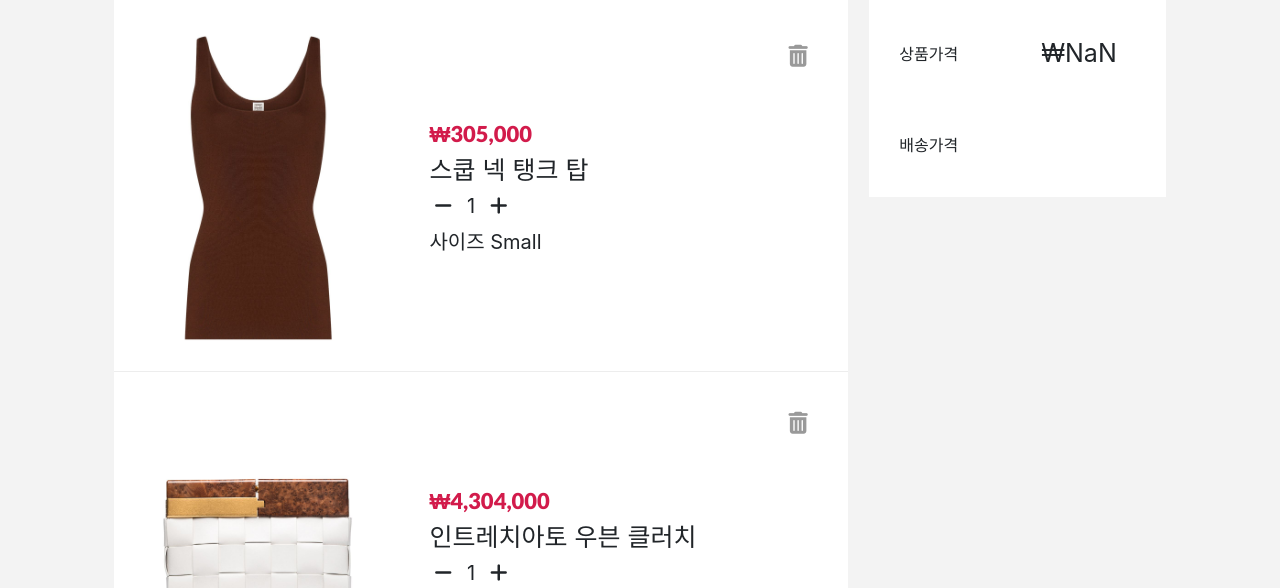
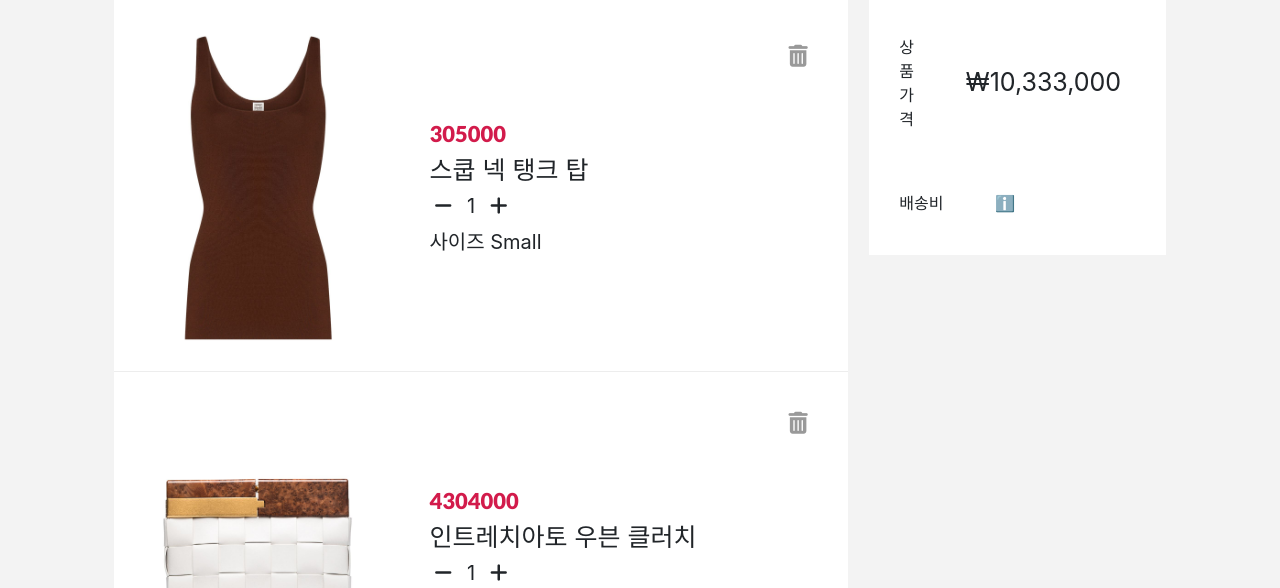
Before and after one commit to Lee-ji-soo/SOOSHOP, a plain HTML site: page SOO-cart.html in a window 1280 px wide. Shown: the part 190-778 px from the top of the page. Drawn offline with nearby package versions, Linux system fonts and the light colour scheme.

Commit message:
cart 가격 더하기 수정  + KRW으로 변환(문제있음 각 상품의 가격이 수정이 KRW으로 안됨)

```diff
--- a/SOO-cart.html
+++ b/SOO-cart.html
@@ -7,11 +7,9 @@
     <meta name="viewport" content="width=device-width, initial-scale=1, shrink-to-fit=no">
 
     <!-- Bootstrap CSS -->
-  <link rel="stylesheet" href="https://stackpath.bootstrapcdn.com/bootstrap/4.5.0/css/bootstrap.min.css"
-    integrity="sha384-9aIt2nRpC12Uk9gS9baDl411NQApFmC26EwAOH8WgZl5MYYxFfc+NcPb1dKGj7Sk" crossorigin="anonymous">
+    <link rel="stylesheet" href="https://stackpath.bootstrapcdn.com/bootstrap/4.5.0/css/bootstrap.min.css" integrity="sha384-9aIt2nRpC12Uk9gS9baDl411NQApFmC26EwAOH8WgZl5MYYxFfc+NcPb1dKGj7Sk" crossorigin="anonymous">
 
-  <script src="https://code.jquery.com/jquery-3.4.1.min.js"
-    integrity="sha256-CSXorXvZcTkaix6Yvo6HppcZGetbYMGWSFlBw8HfCJo=" crossorigin="anonymous"></script>
+    <script src="https://code.jquery.com/jquery-3.4.1.min.js" integrity="sha256-CSXorXvZcTkaix6Yvo6HppcZGetbYMGWSFlBw8HfCJo=" crossorigin="anonymous"></script>
     <script src="https://kit.fontawesome.com/51b298796c.js" crossorigin="anonymous"></script>
 
     <link rel="stylesheet" tyle="text/css" href="css/main.css">
@@ -21,11 +19,9 @@
 
 <body>
     <!--navibar HTML-->
-  <nav class="navbar navbar-expand-lg navbar-light bg-light"
-    style="position:fixed; width:100%; z-index:3;top:0; opacity:0.8">
+    <nav class="navbar navbar-expand-lg navbar-light bg-light" style="position:fixed; width:100%; z-index:3;top:0; opacity:0.8">
         <a class="navbar-brand" href="./SOO-index.html">SOOSHOP</a>
-    <button class="navbar-toggler" type="button" data-toggle="collapse" data-target="#navbarNav"
-      aria-controls="navbarNav" aria-expanded="false" aria-label="Toggle navigation">
+        <button class="navbar-toggler" type="button" data-toggle="collapse" data-target="#navbarNav" aria-controls="navbarNav" aria-expanded="false" aria-label="Toggle navigation">
             <span class="navbar-toggler-icon"></span>
         </button>
         <div class="collapse navbar-collapse" id="navbarNav">
@@ -59,26 +55,21 @@
             <div class="sum__table">
                 <h4 id="sum-title">TOTAL</h4>
                 <div class='sum-box sum__product'>
-          <span class='sum-box__tt'> 상품가격</span>
+                    <span class='sum-box__tt'>상품가격</span>
                     <span id="sum"></span>
                 </div>
                 <div class='sum-box sum__ship'>
-          <span class='sum-box__tt'> 배송가격</span>
-          <spanid="sum"></span>
+                    <span class='sum-box__tt'>배송비</span>
+                    <span id="ship">ℹ️</span>
                 </div>
             </div>
         </div>
     </div>
-
     <script src="js/cart.js"></script>
     <!-- Optional JavaScript -->
     <!-- jQuery first, then Popper.js, then Bootstrap JS -->
-  <script src="https://cdn.jsdelivr.net/npm/popper.js@1.16.0/dist/umd/popper.min.js"
-    integrity="sha384-Q6E9RHvbIyZFJoft+2mJbHaEWldlvI9IOYy5n3zV9zzTtmI3UksdQRVvoxMfooAo"
-    crossorigin="anonymous"></script>
-  <script src="https://stackpath.bootstrapcdn.com/bootstrap/4.5.0/js/bootstrap.min.js"
-    integrity="sha384-OgVRvuATP1z7JjHLkuOU7Xw704+h835Lr+6QL9UvYjZE3Ipu6Tp75j7Bh/kR0JKI"
-    crossorigin="anonymous"></script>
+    <script src="https://cdn.jsdelivr.net/npm/popper.js@1.16.0/dist/umd/popper.min.js" integrity="sha384-Q6E9RHvbIyZFJoft+2mJbHaEWldlvI9IOYy5n3zV9zzTtmI3UksdQRVvoxMfooAo" crossorigin="anonymous"></script>
+    <script src="https://stackpath.bootstrapcdn.com/bootstrap/4.5.0/js/bootstrap.min.js" integrity="sha384-OgVRvuATP1z7JjHLkuOU7Xw704+h835Lr+6QL9UvYjZE3Ipu6Tp75j7Bh/kR0JKI" crossorigin="anonymous"></script>
 </body>
 
 </html>
--- a/css/cart.css
+++ b/css/cart.css
@@ -1,44 +1,50 @@
-.cart-body{
+.cart-body {
     background-color: #f3f3f3;
 }
+
 .cart-bg {
     padding: 90px 1%;
-    max-width:1100px;
+    max-width: 1100px;
     height: 100%;
-    margin:0 auto;
+    margin: 0 auto;
     display: flex;
     flex-direction: row;
 }
+
 .shoppingbag__table,
-  .sum__table{
+.sum__table {
     background-color: white;
     margin: 0 1%;
     padding-bottom: 10px;
 
 }
 
-  .shoppingbag__table{
+.shoppingbag__table {
     height: 100%;
-    min-width:65%;
+    min-width: 65%;
 }
 
 
-  #cart-title, #sum-title{
-    font-size:30px;
+#cart-title,
+#sum-title {
+    font-size: 30px;
     border-bottom: 1px solid #ededed;
-    display:block;
+    display: block;
 }
 
-  #cart-title, .cart-boxs, #sum-title, .sum-box {
+#cart-title,
+.cart-boxs,
+#sum-title,
+.sum-box {
     padding: 30px 30px;
 }
 
 .cart-boxs {
     border-bottom: 1px solid #ededed;
-    position:relative;
-    width:100%;
-    height:100%;
-    display:flex;
+    position: relative;
+    width: 100%;
+    height: 100%;
+    display: flex;
     flex-direction: row;
     align-items: center;
 }
@@ -47,30 +53,31 @@
     border: none
 }
 
-  .cart-boxs__img{
-    width:34%;
+.cart-boxs__img {
+    width: 34%;
 }
 
-  .cart-boxs__img img{
+.cart-boxs__img img {
     width: 100%;
 }
 
 .cart-boxs__detail {
     display: flex;
     line-height: 30px;
-    width:60%;
+    width: 60%;
     flex-direction: column;
 }
+
 .cart-boxs__detail div {
-    font-size:20px;
+    font-size: 20px;
     padding: 3px 0;
-    padding-left:14%;
+    padding-left: 14%;
 }
 
 
 .cart-boxs__detail .name {
     font-size: 25px;
-    font-weight:100;
+    font-weight: 100;
 }
 
 
@@ -86,31 +93,33 @@
 }
 
 
-  .cart-boxs .delete{
-    position:absolute;
-    top:40px;
-    right:40px;
-    font-size:22px;
-    color:#999;
+.cart-boxs .delete {
+    position: absolute;
+    top: 40px;
+    right: 40px;
+    font-size: 22px;
+    color: #999;
 }
 
-  .sum__table{
-    width:50%;
-    height:max-content;
+.sum__table {
+    width: 50%;
+    height: max-content;
 }
 
-  .sum-box{
-    display:flex;
-    align-items:center;
+.sum-box {
+    width: 70%;
+    display: flex;
+    align-items: center;
 }
 
-  .sum-box__tt{
-    padding-right:35%;
+.sum-box__tt {
+    padding-right: 35%;
 }
 
 #sum {
     font-size: 25px;
 }
+
 .delete {
     border: none;
     background: none;
@@ -126,11 +135,8 @@
         flex-direction: column;
     }
 
-    .sum__table{
-      margin-top:20px;
-      width:98%;
-    }
-    .cart-boxs__detail .delete{
-      bottom:0px;
+    .sum__table {
+        margin-top: 20px;
+        width: 98%;
     }
 }
--- a/js/cart.js
+++ b/js/cart.js
@@ -24,13 +24,12 @@ dataArr.push(data1, data2, data3, data4, data5);
 for (i = 0; i < dataArr.length; i++) {
     $('.table').append(
         `<div class="cart-boxs" data-id="${dataArr[i].id}">
-        <div scope="row" class="cartBox" id="dataId"data-id="${dataArr[i].id}"></div>
-        <div class="cart-boxs__img">
-          <img src="${dataArr[i].img}">
-        </div>
-
-        <div class="cart-boxs__detail">
-          <div class="price">${dataArr[i].price}</div>
+          <div scope="row" class="cartBox"              id="dataId" data-id="${dataArr[i].id}"></div>
+          <div class="cart-boxs__img">
+            <img src="${dataArr[i].img}">
+          </div>
+          <div class="cart-boxs__detail">
+          <div data-id="${dataArr[i].id}" class="price">${dataArr[i].price}</div>
           <div class='name'>${dataArr[i].name}</div>
           <div><i class="fas fa-minus minus"></i><span class="amount">${dataArr[i].quantity}</span><i class="fas fa-plus plus"></i></div>
           <div>사이즈 ${dataArr[i].size}</div>
@@ -39,34 +38,48 @@ for (i = 0; i < dataArr.length; i++) {
           <i class="fas fa-trash-alt  delete"></i>
         </div>
       </div>`)
+
     localStorage.setItem(`product${dataArr[i].id}`, JSON.stringify(dataArr[i]))
 }
+//한국 돈으로 프린트
+const cartBox = $('.cart-boxs');
+var eachPrice = $('.price');
 
-//한국돈으로 표시하기
-let cartBox = $('.cart-boxs')
-let eachPrice = $('.price')
-for (i = 0; i < cartBox.length; i++) {
-    let eachPriceHTML = eachPrice[i].innerHTML
-    let eachPriceInKor = Number(eachPriceHTML).toLocaleString()
-    // let eachPriceInKor = eachPriceHTML[i].toLocaleString();
-    eachPrice[i].innerHTML = `₩${eachPriceInKor}`
+for (i = 0; i < eachPrice.length; i++) {
+
+    let willChange = eachPrice[i].innerHTML
+    let printKorSumEach = new Intl.NumberFormat('ko-KR', {
+        style: 'currency',
+        currency: 'KRW'
+    }).format(willChange);
 }
 
 //합계구하기
 function sum() {
-    price = $('.price');
     let sum = 0;
-    for (i = 0; i < price.length; i++) {
-        sum += Number(price[i].innerHTML);
+    for (i = 0; i < eachPrice.length; i++) {
+        sum += Number(eachPrice[i].innerHTML);
     }
-    var sumKor = sum.toLocaleString();
-    $('#sum').html(`₩${sumKor}`);
+    var semisum = $('#sum').html(sum)
+    // krw으로 변경
+    var korSum = semisum.html()
+    //가격 내용 krw으로 변경
+
+    let printKorSum = new Intl.NumberFormat('ko-KR', {
+        style: 'currency',
+        currency: 'KRW'
+    }).format(korSum);
+
+    let newPrint = semisum.html(printKorSum);
+
+    ("#sum").innerHTML = newPrint;
 }
-
 
 //마이너스키
 function minus(e) {
-    var jprice = dataArr[`${$(e.target).parent().siblings('#dataId').html()}` - 1].price;
+    var etargetID = e.target.parentNode.parentNode.parentNode.dataset.id - 1;
+
+    var jprice = dataArr[etargetID].price;
     var amount = $(e.target).siblings('span').html();
     if (amount > 0) {
         //1씩줄어듬
@@ -80,28 +93,33 @@ function minus(e) {
         amount = 0
     }
     sum();
+
 }
 
 //플러스키
+
 function plus(e) {
-    var jprice = dataArr[`${$(e.target).parent().siblings('#dataId').html()
-        }` - 1].price;
+    var etargetID = e.target.parentNode.parentNode.parentNode.dataset.id - 1;
+
+    var jprice = dataArr[etargetID].price;
+
     var amount = $(e.target).siblings('span').html();
     if (amount < 10) {
         //1씩줄어듬
         $(e.target).siblings('span').html(Number(amount) + 1)
         amount = $(e.target).siblings('span').html();
         $(e.target).parent().siblings('.price').html(jprice * amount);
-
     } else {
         amount = 10
     }
     sum();
 }
+
 $('.minus').on('click', minus);
 $('.plus').on('click', plus);
 sum();
 
+//삭제하기
 function deleteEle(e) {
     var clicked = $(e.target).parent().parent();
     var clickedId = clicked.data('id');
--- a/more.json
+++ b/more.json
@@ -1,5 +1,4 @@
-[
-   {
+[{
         "id": 4,
         "name": "스쿱 넥 탱크 탑",
         "price": 355000,
```
Also changed, not shown: README.md. Lines whose indentation alone changed are shown as unchanged.
